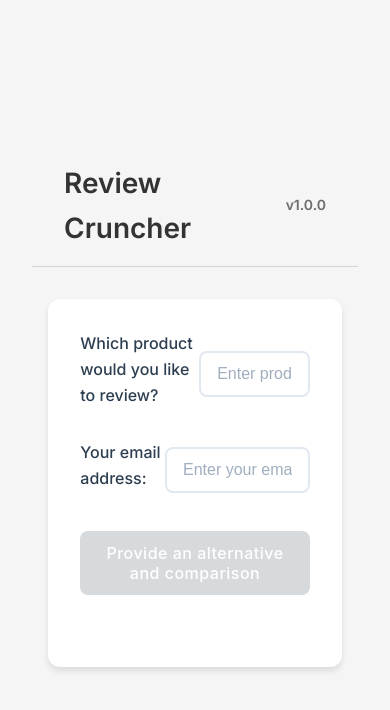
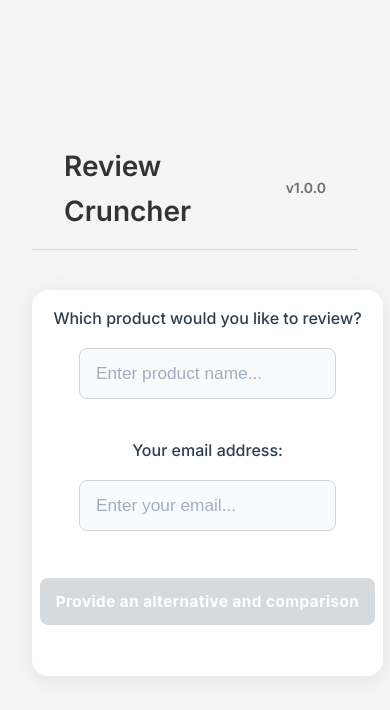
Before and after one commit to gniederlaender/Review-Cruncher, a React (Create React App) app: page / in a window 390 px wide. Shown: the top 710 px of the page. Built offline with nearby package versions, Linux system fonts and the light colour scheme; no server answers.

Commit message:
UI improvements: better card, input, button, and Copy button placement and style

```diff
--- a/src/pages/HomePage.tsx
+++ b/src/pages/HomePage.tsx
@@ -84,11 +84,6 @@ const HomePage: React.FC = () => {
                         </button>
                         {isLoading && <span className="o-loading-text">... loading</span>}
                     </div>
-                    {finalResponse && (
-                        <button role="button" className="u-button o-ghost-button" onClick={() => navigator.clipboard.writeText(finalResponse)}>
-                            Copy
-                        </button>
-                    )}
                 </div>
                 {errorMessage && (
                     <p data-testid="errorTextContainer" className="o-error-text-container">
@@ -96,8 +91,13 @@ const HomePage: React.FC = () => {
                     </p>
                 )}
                 {finalResponse && (
-                    <div className="o-response-container">
-                        <ReactMarkdown>{finalResponse}</ReactMarkdown>
+                    <div className="o-response-wrapper">
+                        <button role="button" className="u-button o-copy-button" onClick={() => navigator.clipboard.writeText(finalResponse)}>
+                            Copy
+                        </button>
+                        <div className="o-response-container">
+                            <ReactMarkdown>{finalResponse}</ReactMarkdown>
+                        </div>
                     </div>
                 )}
                 {lengthIssueText && (
--- a/src/styles/HomePage.css
+++ b/src/styles/HomePage.css
@@ -29,17 +29,24 @@ body {
 
 /* Main container styles */
 .o-main-page-container {
-    max-width: 800px;
-    margin: 2rem auto;
-    padding: 2rem;
-    background: white;
-    border-radius: 12px;
-    box-shadow: 0 4px 6px rgba(0, 0, 0, 0.1);
+    max-width: 420px;
+    width: 90vw;
+    margin: 40px auto;
+    padding: 32px 24px;
+    background: #fff;
+    border-radius: 16px;
+    box-shadow: 0 4px 24px rgba(0,0,0,0.08);
+    display: flex;
+    flex-direction: column;
+    gap: 20px;
 }
 
 /* Input row styles */
 .u-input-row {
-    margin-bottom: 1.5rem;
+    display: flex;
+    flex-direction: column;
+    gap: 8px;
+    margin-bottom: 1.2rem;
 }
 
 .u-input-row p {
@@ -50,17 +57,19 @@ body {
 }
 
 .o-product-input {
-    width: 100%;
-    padding: 12px 16px;
-    font-size: 1rem;
-    border: 2px solid #e2e8f0;
+    padding: 14px 16px;
+    font-size: 1.08rem;
+    border: 1.5px solid #d1d5db;
     border-radius: 8px;
-    transition: border-color 0.2s ease;
-    outline: none;
+    transition: border 0.2s;
+    background: #f9fafb;
+    box-shadow: 0 1px 2px rgba(0,0,0,0.02);
 }
 
 .o-product-input:focus {
-    border-color: #3498db;
+    border: 1.5px solid #2563eb;
+    outline: none;
+    box-shadow: 0 0 0 2px #2563eb22;
 }
 
 .o-product-input::placeholder {
@@ -69,17 +78,18 @@ body {
 
 /* Button styles */
 .o-main-actions-container {
-    margin-top: 2rem;
+    display: flex;
+    flex-direction: row;
+    gap: 12px;
+    align-items: center;
+    margin-top: 0.5rem;
 }
 
-.u-button {
-    padding: 12px 24px;
+.o-action-button, .o-ghost-button {
+    min-width: 180px;
+    padding: 16px 32px;
     font-size: 1rem;
-    font-weight: 500;
-    border: none;
     border-radius: 8px;
-    cursor: pointer;
-    transition: all 0.2s ease;
 }
 
 .o-action-button {
@@ -117,11 +127,12 @@ body {
 
 /* Response container */
 .o-response-container {
-    margin-top: 2rem;
-    padding: 1.5rem;
-    background-color: #f8fafc;
+    margin-top: 18px;
+    padding: 16px;
+    background: #f3f4f6;
     border-radius: 8px;
-    border: 1px solid #e2e8f0;
+    word-break: break-word;
+    max-width: 100%;
 }
 
 .o-response-container h1,
@@ -155,3 +166,48 @@ body {
     font-size: 0.9rem;
     font-style: italic;
 }
+
+.o-response-wrapper {
+    display: flex;
+    flex-direction: column;
+    align-items: flex-end;
+    gap: 4px;
+}
+
+.o-copy-button {
+    background: #fff;
+    color: #3498db;
+    border: 2px solid #3498db;
+    border-radius: 8px;
+    font-weight: 500;
+    font-size: 1rem;
+    padding: 6px 18px;
+    margin-bottom: 4px;
+    cursor: pointer;
+    transition: background 0.15s, color 0.15s;
+    box-shadow: none;
+}
+.o-copy-button:hover {
+    background: #f0f8ff;
+    color: #2563eb;
+}
+
+@media (max-width: 600px) {
+    .o-main-page-container {
+        padding: 16px 6px;
+        max-width: 98vw;
+    }
+    .o-action-button, .o-ghost-button {
+        min-width: 120px;
+        font-size: 0.95rem;
+        padding: 14px 16px;
+    }
+    .o-response-container {
+        padding: 10px;
+        font-size: 0.97rem;
+    }
+    .o-copy-button {
+        font-size: 0.97rem;
+        padding: 6px 12px;
+    }
+}
```
